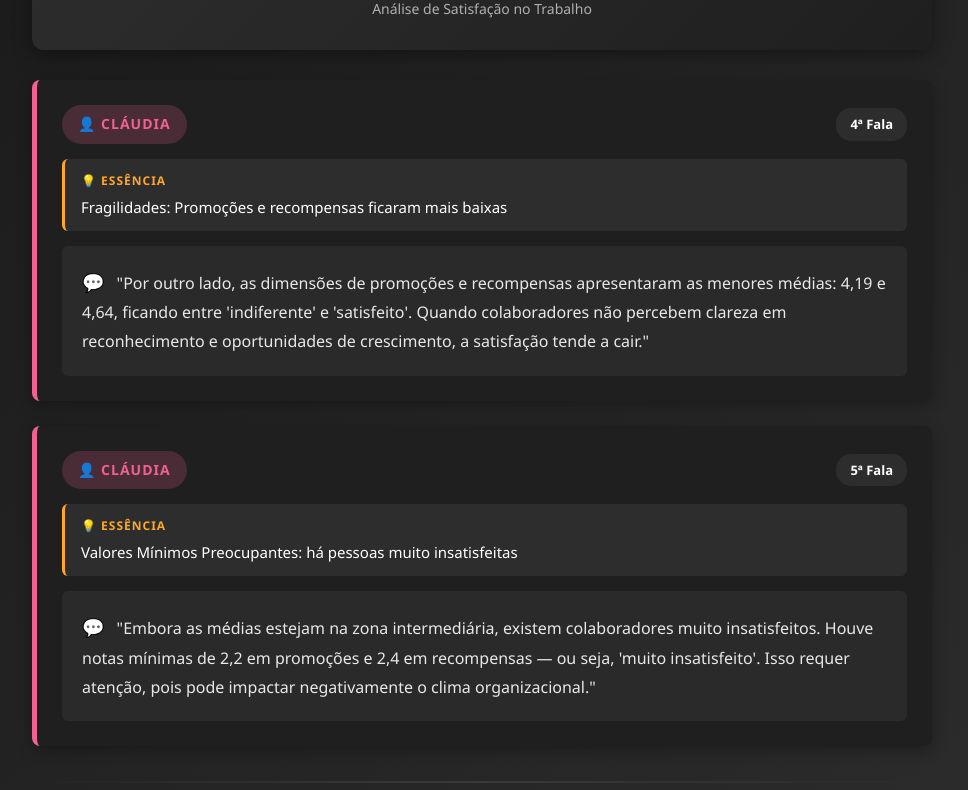
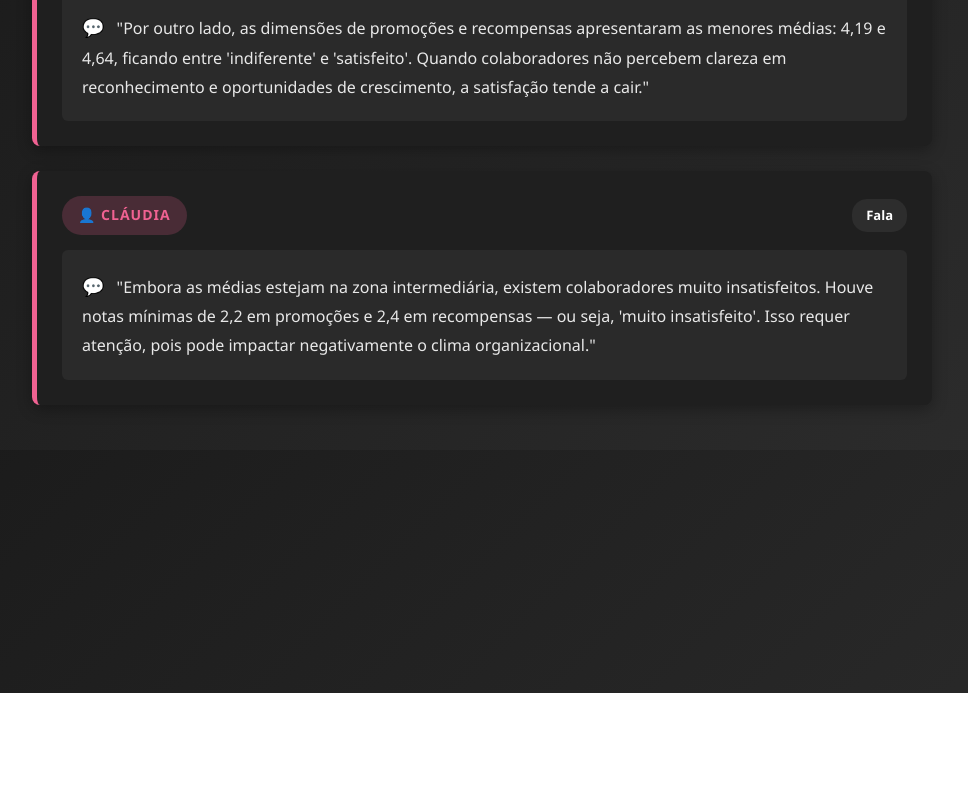
Before and after one commit to ost-outlier/receitas, a plain HTML site: page claudia.html in a window 1280 px wide. Shown: the part 107-897 px from the top of the page, without its empty margins (158-1126 px from the left). After the commit the page ends 800 px from the top, so only its background shows below. Drawn offline with Linux system fonts and the light colour scheme.

Commit message:
Remove header and essence sections from claudia.html

```diff
--- a/claudia.html
+++ b/claudia.html
@@ -195,22 +195,11 @@
   </head>
   <body>
     <div class="container">
-      <div class="header">
-        <h1>📋 Roteiro de Apresentação</h1>
-        <p>Análise de Satisfação no Trabalho</p>
-      </div>
-
-
       <!-- FALA 4 - CLÁUDIA -->
       <div class="fala-block fala-claudia">
         <div class="fala-header">
           <span class="apresentador apresentador-claudia">👤 Cláudia</span>
-          <span class="numero-fala">4ª Fala</span>
-        </div>
-
-        <div class="essencia">
-          <div class="essencia-label">💡 Essência</div>
-          <div class="essencia-text">Fragilidades: Promoções e recompensas ficaram mais baixas</div>
+          <span class="numero-fala">Fala</span>
         </div>
 
         <div class="fala-content">
@@ -223,12 +212,7 @@
       <div class="fala-block fala-claudia">
         <div class="fala-header">
           <span class="apresentador apresentador-claudia">👤 Cláudia</span>
-          <span class="numero-fala">5ª Fala</span>
-        </div>
-
-        <div class="essencia">
-          <div class="essencia-label">💡 Essência</div>
-          <div class="essencia-text">Valores Mínimos Preocupantes: há pessoas muito insatisfeitas</div>
+          <span class="numero-fala">Fala</span>
         </div>
 
         <div class="fala-content">
@@ -236,13 +220,6 @@
           "Embora as médias estejam na zona intermediária, existem colaboradores muito insatisfeitos. Houve notas mínimas de 2,2 em promoções e 2,4 em recompensas — ou seja, 'muito insatisfeito'. Isso requer atenção, pois pode impactar negativamente o clima organizacional."
         </div>
       </div>
-
-      <div class="separador"></div>
-
-      <!-- FALA 6 - JADY -->
-      <div class="fala-block fala-jady">
-
-      </div>
     </div>
   </body>
 </html>
```
